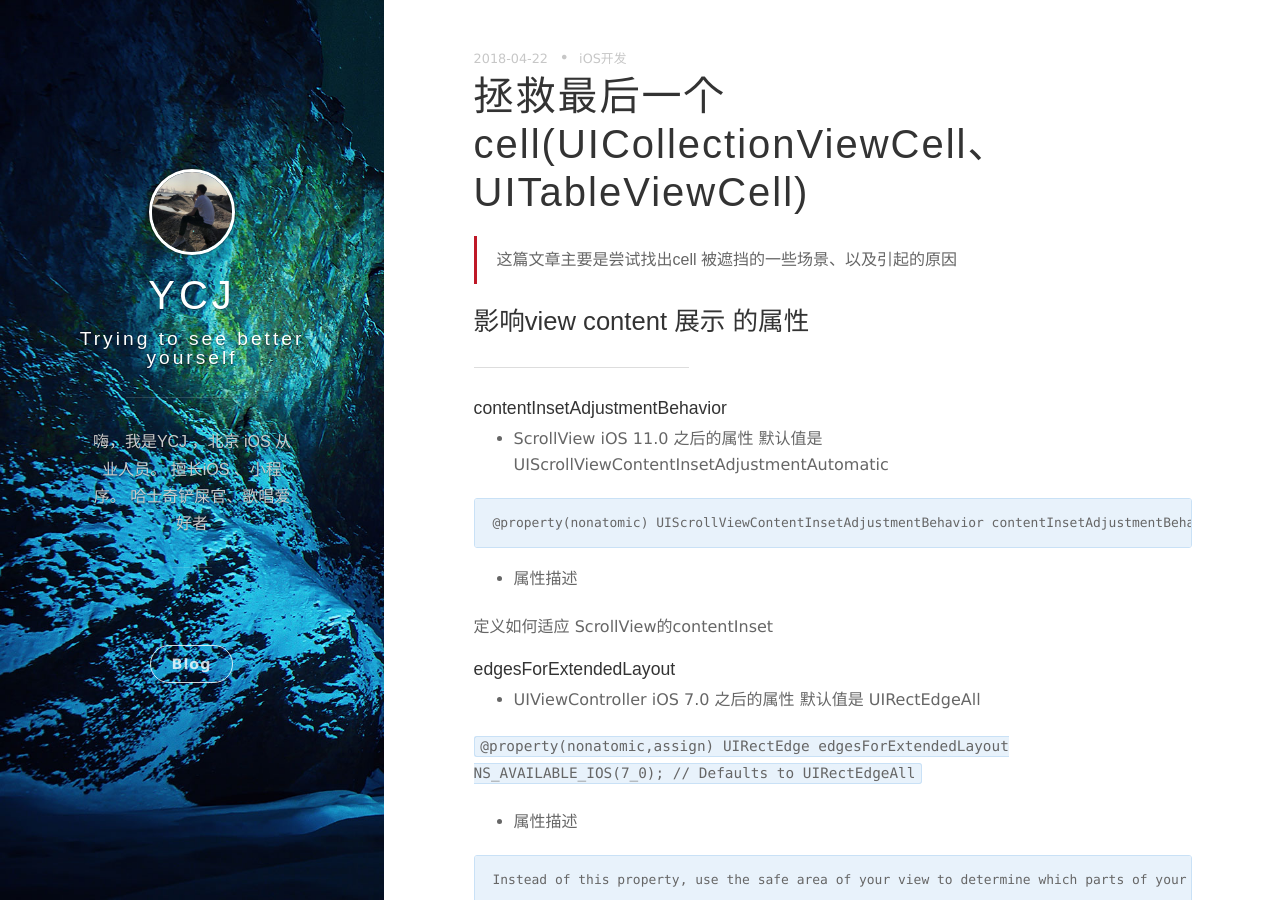
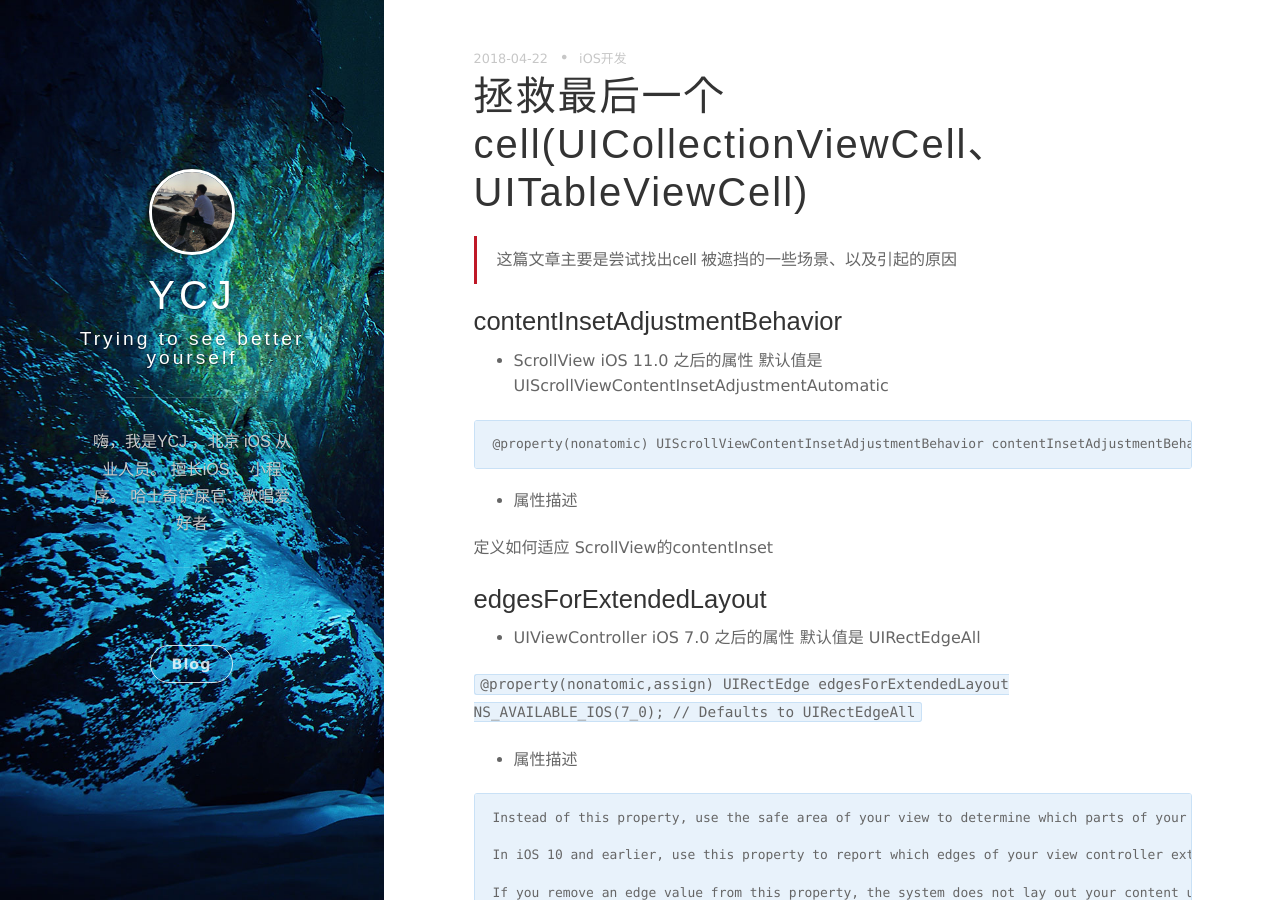
Before and after one commit to yuanchaojie/yuanchaojie.github.io, a Jekyll site: the page built from _posts/2018-5-24-TarBar-cover-TableViewCell-的一些解决方法.md, in a window 1280 px wide and 900 px high. Built offline with Jekyll 4.4.1, drawn with Linux system fonts in a browser that asks for light colours; nearby versions of some CDN libraries; comment, search, counter and statistics services are not loaded.

Commit message:
修改样式
修改样式

````diff
--- a/_posts/2018-5-24-TarBar-cover-TableViewCell-的一些解决方法.md
+++ b/_posts/2018-5-24-TarBar-cover-TableViewCell-的一些解决方法.md
@@ -8,9 +8,7 @@ tags:  iOS开发
 > 这篇文章主要是尝试找出cell 被遮挡的一些场景、以及引起的原因
 
 
-### 影响view content 展示 的属性
-***
-#### contentInsetAdjustmentBehavior
+### contentInsetAdjustmentBehavior
 * ScrollView iOS 11.0 之后的属性 默认值是 UIScrollViewContentInsetAdjustmentAutomatic
 
 ```
@@ -21,7 +19,7 @@ tags:  iOS开发
 定义如何适应 ScrollView的contentInset
 
 
-#### edgesForExtendedLayout
+### edgesForExtendedLayout
 * UIViewController iOS 7.0 之后的属性 默认值是 UIRectEdgeAll
 
 `@property(nonatomic,assign) UIRectEdge edgesForExtendedLayout NS_AVAILABLE_IOS(7_0); // Defaults to UIRectEdgeAll`
@@ -43,7 +41,7 @@ window’s root view controller 不受 这个属性影响
 
 
 
-#### automaticallyAdjustsScrollViewInsets
+### automaticallyAdjustsScrollViewInsets
 * UIViewController 的属性 ios(7.0,11.0)  默认 YES
 
 ```
@@ -58,14 +56,14 @@ The default value of this property is YES, which lets container view controllers
 如果设置属性为YES viewController 将会 考虑系统的bars 计算scroll view insets
 
 
-#### extendedLayoutIncludesOpaqueBars
+### extendedLayoutIncludesOpaqueBars
 * UIViewController 的属性 ios(7.0,11.0)  默认 NO
 * 属性描述
 
 如果Bars是不透明的，view不会被延伸到Bars，除非extendedLayoutIncludesOpaqueBars = YES;
 注意：Bars are translucent by default in iOS 7.0
 
-#### 相关推荐
+### 相关推荐
 ***
 * [iOS 11.0 下adjustContentInset属性的计算方式](https://www.jianshu.com/p/efbc8619d56b)
 
````
